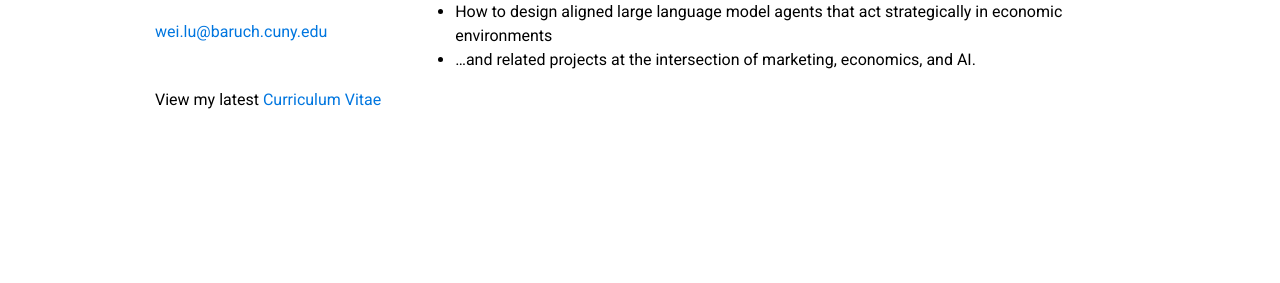
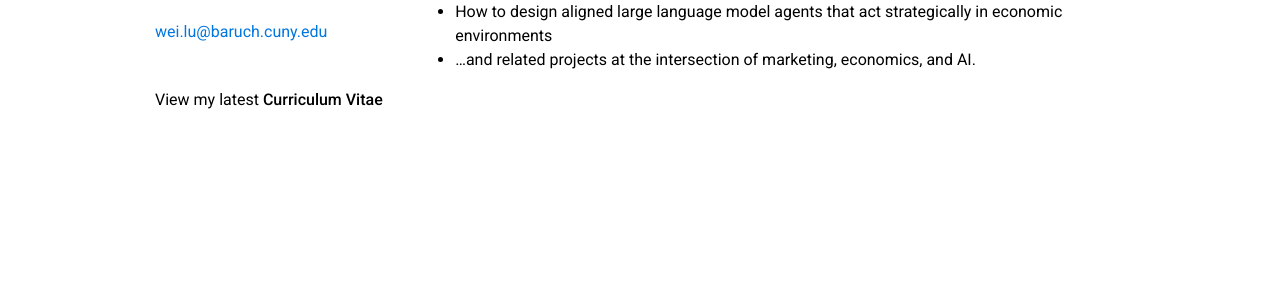
Before and after one commit to weilu-mkt/weilu-mkt.github.io, a Jekyll site: the page built from _pages/about.md, in a window 1280 px wide. Shown: the part 560-843 px from the top of the page. Built offline with Jekyll 4.4.1, drawn with Linux system fonts in a browser that asks for light colours; full-size pictures stand in for the smaller copies a plugin makes; comment, search, counter and statistics services are not loaded; a style sheet for code colours, icons or effects is not loaded.

```diff
--- a/_pages/about.md
+++ b/_pages/about.md
@@ -29,4 +29,4 @@ Current projects examine:
 - How to design aligned large language model agents that act strategically in economic environments
 - …and related projects at the intersection of marketing, economics, and AI.
 
-View my latest [Curriculum Vitae](/assets/pdf/CV_20250704.pdf)
+View my latest [**Curriculum Vitae**](/assets/pdf/CV_20250704.pdf)
```
